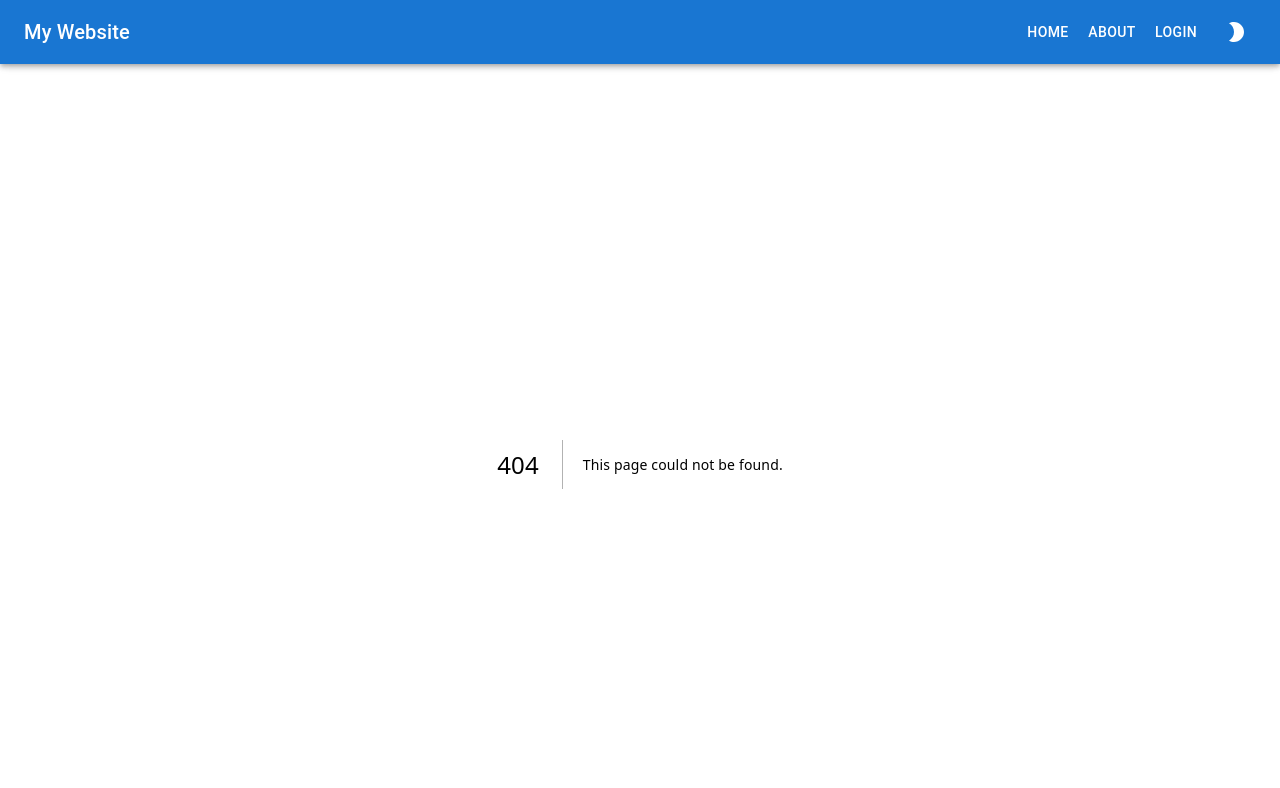
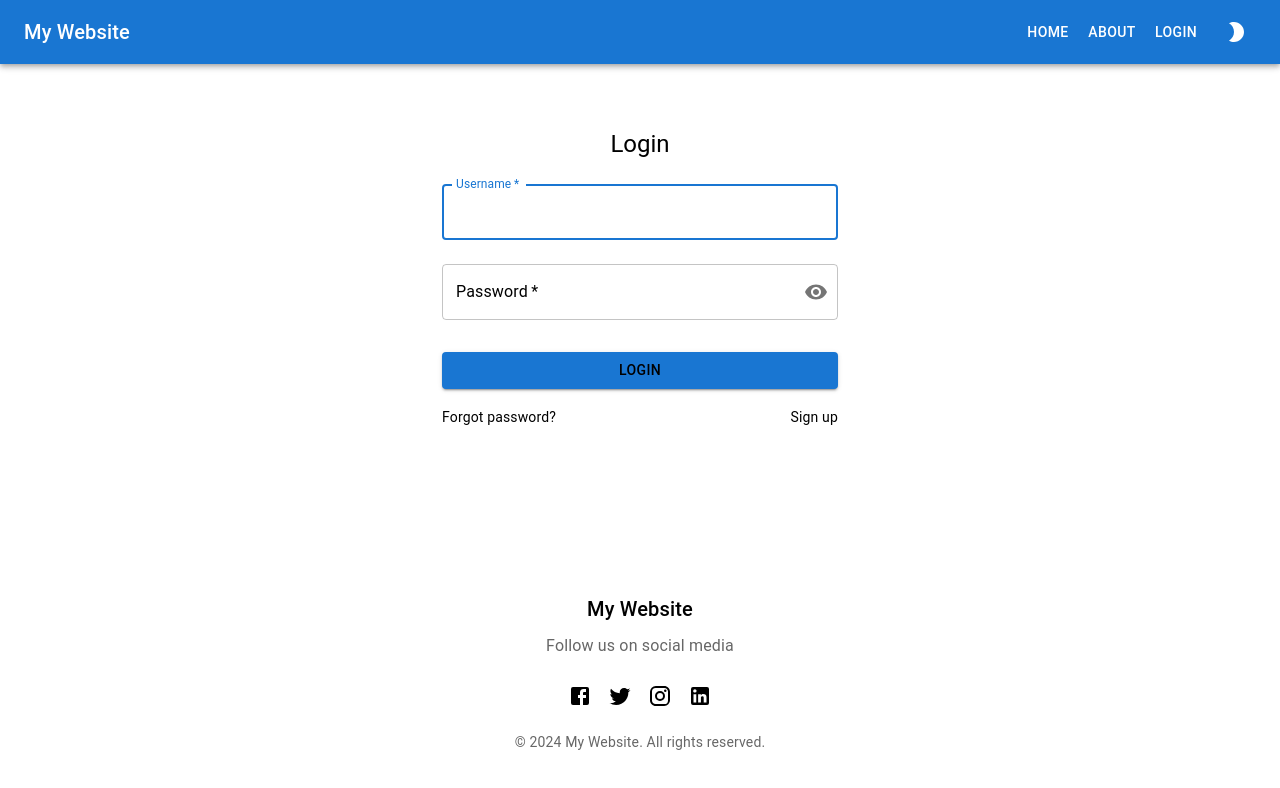
Before and after one commit to AfricaBlue72/cognito-app, a Next.js app: page /login in a window 1280 px wide. Before the commit this address had no page. Shown: the top 788 px of the page. Built offline with nearby package versions, Linux system fonts and the light colour scheme.

Commit message:
Added login page

```diff
--- a/app/components/Header.js
+++ b/app/components/Header.js
@@ -17,10 +17,6 @@ const Header = () => {
     { text: 'About', href: '/about' },
   ];
 
-  /**
-   * @param {boolean} open
-   * @returns {(event: React.KeyboardEvent | React.MouseEvent | undefined) => void}
-   */
   const toggleDrawer = (open) => (event) => {
     if (
       event &&
@@ -40,12 +36,11 @@ const Header = () => {
             <ListItemText primary={item.text} />
           </ListItem>
         ))}
-        <ListItem button key="login">
+        <ListItem button key="login" component={Link} href="/login" onClick={toggleDrawer(false)}>
           <ListItemText primary="Login" />
         </ListItem>
         {isMobile && (
           <ListItem button key="theme-toggle" onClick={() => { toggleColorMode(); toggleDrawer(false)(); }}>
-            {/* <ListItemText primary={`Switch to ${theme.palette.mode === 'dark' ? 'Light' : 'Dark'} Mode`} /> */}
             <IconButton color="inherit">
               {theme.palette.mode === 'dark' ? <SunIcon /> : <MoonIcon />}
             </IconButton>
@@ -81,7 +76,7 @@ const Header = () => {
                 {item.text}
               </Button>
             ))}
-            <Button color="inherit">Login</Button>
+            <Button color="inherit" component={Link} href="/login">Login</Button>
             <IconButton sx={{ ml: 1 }} onClick={toggleColorMode} color="inherit">
               {theme.palette.mode === 'dark' ? <SunIcon /> : <MoonIcon />}
             </IconButton>
--- /dev/null
+++ b/app/login/page.js
@@ -0,0 +1,98 @@
+"use client";
+
+import React, { useState } from 'react';
+import { TextField, Button, IconButton, InputAdornment, Typography, Box, Container } from '@mui/material';
+import { Visibility, VisibilityOff } from '@mui/icons-material';
+import Link from 'next/link';
+
+export default function Login() {
+  const [showPassword, setShowPassword] = useState(false);
+  const [username, setUsername] = useState('');
+  const [password, setPassword] = useState('');
+
+  const handleClickShowPassword = () => setShowPassword(!showPassword);
+  const handleMouseDownPassword = (event) => event.preventDefault();
+
+  const handleSubmit = (event) => {
+    event.preventDefault();
+    // Handle login logic here
+    console.log('Login submitted', { username, password });
+  };
+
+  return (
+    <Container component="main" maxWidth="xs">
+      <Box
+        sx={{
+          marginTop: 8,
+          display: 'flex',
+          flexDirection: 'column',
+          alignItems: 'center',
+        }}
+      >
+        <Typography component="h1" variant="h5">
+          Login
+        </Typography>
+        <Box component="form" onSubmit={handleSubmit} noValidate sx={{ mt: 1 }}>
+          <TextField
+            margin="normal"
+            required
+            fullWidth
+            id="username"
+            label="Username"
+            name="username"
+            autoComplete="username"
+            autoFocus
+            value={username}
+            onChange={(e) => setUsername(e.target.value)}
+          />
+          <TextField
+            margin="normal"
+            required
+            fullWidth
+            name="password"
+            label="Password"
+            type={showPassword ? 'text' : 'password'}
+            id="password"
+            autoComplete="current-password"
+            value={password}
+            onChange={(e) => setPassword(e.target.value)}
+            InputProps={{
+              endAdornment: (
+                <InputAdornment position="end">
+                  <IconButton
+                    aria-label="toggle password visibility"
+                    onClick={handleClickShowPassword}
+                    onMouseDown={handleMouseDownPassword}
+                    edge="end"
+                  >
+                    {showPassword ? <VisibilityOff /> : <Visibility />}
+                  </IconButton>
+                </InputAdornment>
+              ),
+            }}
+          />
+          <Button
+            type="submit"
+            fullWidth
+            variant="contained"
+            sx={{ mt: 3, mb: 2 }}
+          >
+            Login
+          </Button>
+          <Box sx={{ display: 'flex', justifyContent: 'space-between' }}>
+            <Link href="/forgot-password" passHref>
+              <Typography variant="body2" component="a">
+                Forgot password?
+              </Typography>
+            </Link>
+            <Link href="/signup" passHref>
+              <Typography variant="body2" component="a">
+                Sign up
+              </Typography>
+            </Link>
+          </Box>
+        </Box>
+      </Box>
+    </Container>
+  );
+}
```
